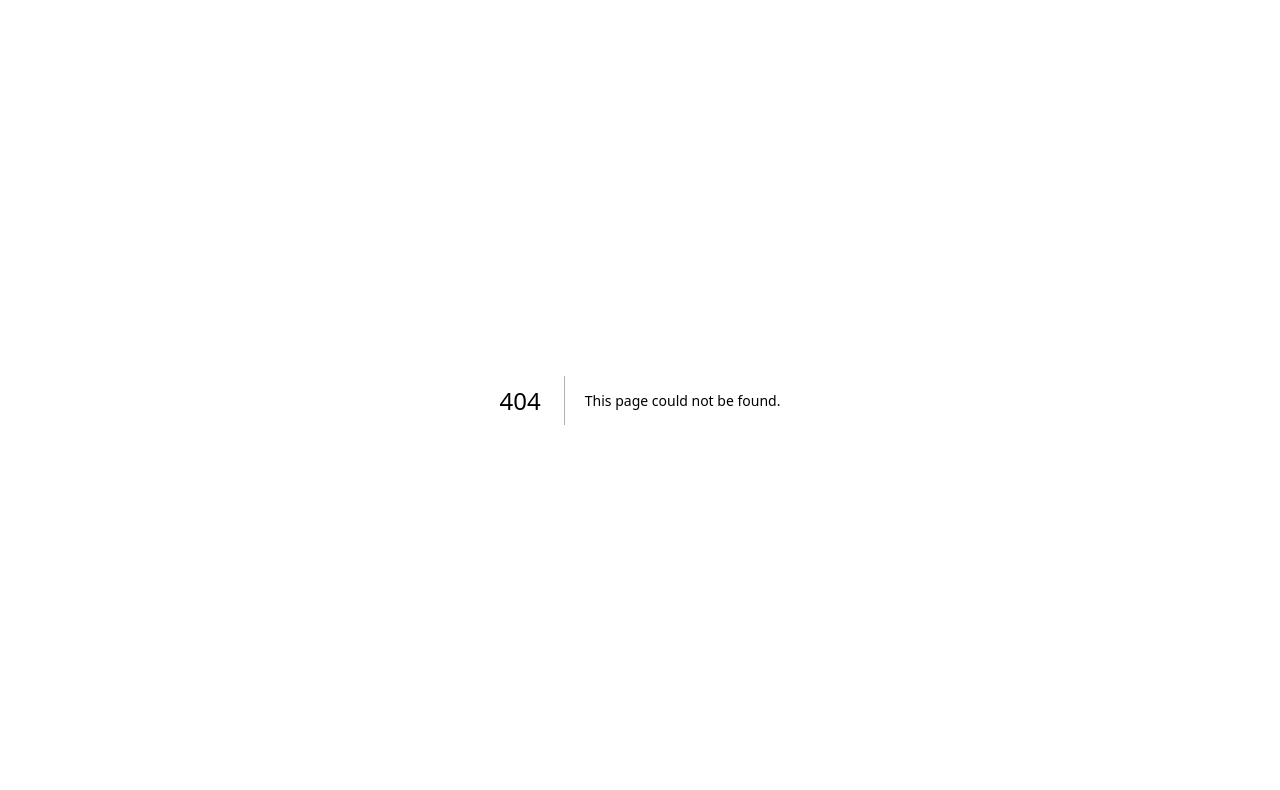
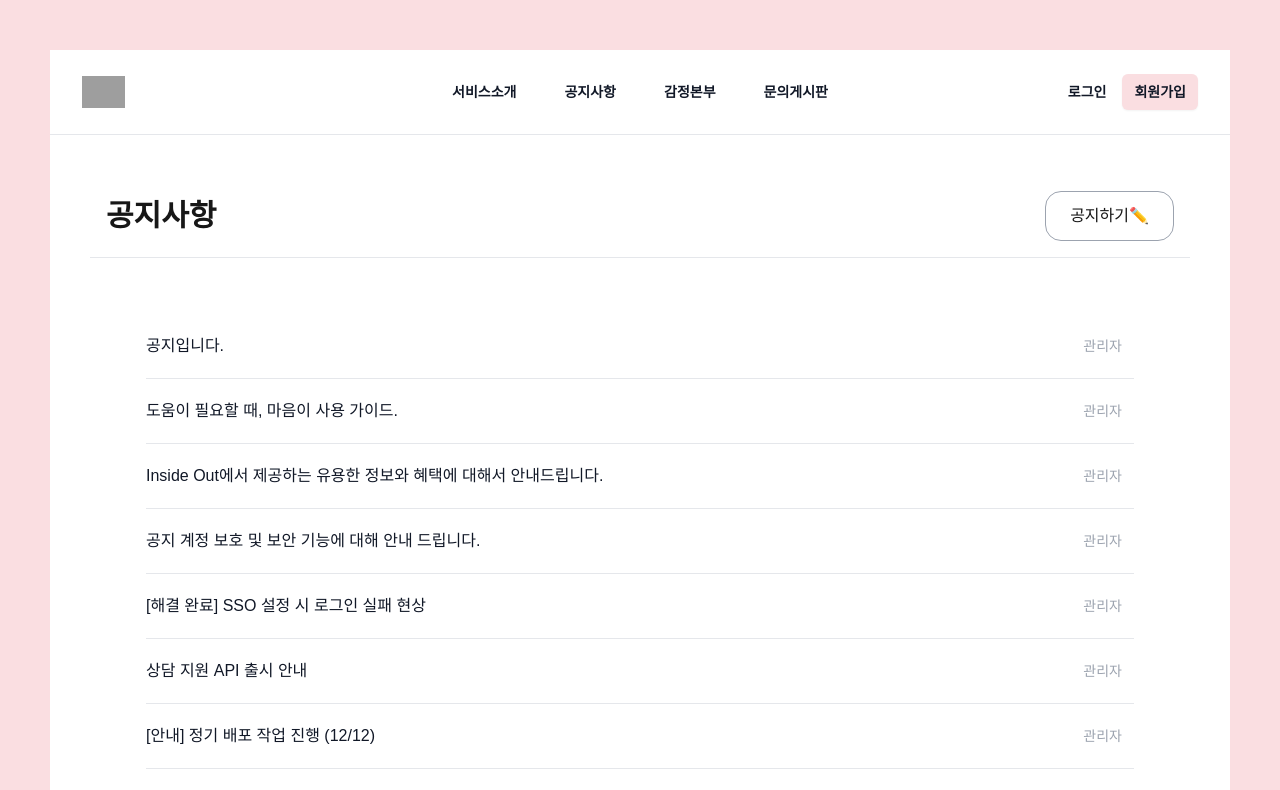
Before and after one commit to gjtjdwl/insideout-front, a Next.js app: page /notice in a window 1280 px wide. Before the commit this address had no page. Shown: the top 790 px of the page. Built offline with nearby package versions, Linux system fonts and the light colour scheme; grey boxes are pictures that could not be loaded.

Commit message:
feat : 공지사항 게시판

```diff
--- a/app/(header)/inquiry/page.tsx
+++ b/app/(header)/inquiry/page.tsx
@@ -13,6 +13,48 @@ const Inquiry = () => {
       title: '나의 문의 내역'
     },
   ];
+  const inquiryList = [
+    {
+      title: '문의합니다.',
+      role: '비회원',
+    },
+    {
+      title: '금액 관련 질문 있습니다..',
+      role: '부서장 ',
+    },
+    {
+      title: '부서원인데 상담 내역 체크를 잘못 해서 문의드립니다..',
+      role: '부서원',
+    },
+    {
+      title: '부서원인데 내역 체크를 잘못 해서 문의드립니다..',
+      role: '부서원',
+    },
+    {
+      title: '부서원 관리에 대한 질문입니다.',
+      role: '부서장 ',
+    },
+    {
+      title: '오류가 나서 문의합니다.',
+      role: '부서원',
+    },
+    {
+      title: '부서원인데 상담 내역 체크를 잘못 해서 문의드립니다..',
+      role: '부서원',
+    },
+    {
+      title: '문의합니다. 엄청 긴 문의 입니다. 제발 문의를 받아주세요 제발 제발료 내용은 바로 이러쿵저러쿵',
+      role: '부서원',
+    },
+    {
+      title: '너무 길어서 한 줄에 다 담을 수 없는 텍스트입니다. 말줄임표(...)를 사용해서 생략합니다.',
+      role: '부서원',
+    },
+    {
+      title: '문의합니다. 엄청 긴 문의 입니다. 제발 문의를 받아주세요 제발 제발료 내용은 바로 이러쿵저러쿵',
+      role: '부서원',
+    },
+  ]
 
   return (
     <div className="bg-customPink px-4 sm:px-[50px]">
@@ -34,7 +76,7 @@ const Inquiry = () => {
             ))}
           </div>
           <div className="pt-14 w-[90%] flex-grow flex flex-col justify-center">
-            <BoardList />
+            <BoardList boardList={inquiryList} />
             <div className="mt-10">
               <PaginationComponent totalPages={13} />
             </div>
--- /dev/null
+++ b/app/(header)/notice/page.tsx
@@ -0,0 +1,67 @@
+'use client'
+import BoardList from "../../components/BoardList"
+import PaginationComponent from "@/app/components/PagenationComponent";
+import { useRouter } from 'next/navigation';
+
+const Notice = () => {
+  const router = useRouter();
+  const noticeList = [
+    {
+      title: '공지입니다.',
+      role: '관리자',
+    },
+    {
+      title: '도움이 필요할 때, 마음이 사용 가이드.',
+      role: '관리자',
+    },
+    {
+      title: 'Inside Out에서 제공하는 유용한 정보와 혜택에 대해서 안내드립니다.',
+      role: '관리자',
+    },
+    {
+      title: '공지 계정 보호 및 보안 기능에 대해 안내 드립니다.',
+      role: '관리자',
+    },
+    {
+      title: '[해결 완료] SSO 설정 시 로그인 실패 현상',
+      role: '관리자',
+    },
+    {
+      title: '상담 지원 API 출시 안내',
+      role: '관리자',
+    },
+    {
+      title: '[안내] 정기 배포 작업 진행 (12/12)',
+      role: '관리자',
+    },
+    {
+      title: '[안내] 11/21(목) v4.1 정기 업데이트 시 PC앱 디자인 변경',
+      role: '관리자',
+    },
+  ]
+
+  return (
+    <div className="bg-customPink px-4 sm:px-[50px]">
+      <div className="items-center bg-white w-full p-10">
+        <div className="flex items-center justify-between p-4 border-b">
+          <div className="font-bold text-3xl">
+            공지사항
+          </div>
+          <button onClick={() => router.push('/inquirywriteboard')} className="py-3 px-6 border border-gray-400 rounded-2xl">
+            공지하기✏️
+          </button>
+        </div>
+        <div className="flex">
+          <div className="pt-14 w-[90%] flex-grow flex flex-col justify-center px-14">
+            <BoardList boardList={noticeList} />
+            <div className="mt-10">
+              <PaginationComponent totalPages={5} />
+            </div>
+          </div>
+        </div>
+      </div>
+    </div>
+  )
+}
+
+export default Notice
--- a/app/components/BoardList.tsx
+++ b/app/components/BoardList.tsx
@@ -1,58 +1,19 @@
-const people = [
-  {
-    title: '문의합니다.',
-    role: '비회원',
-  },
-  {
-    title: '금액 관련 질문 있습니다..',
-    role: '부서장 ',
-  },
-  {
-    title: '부서원인데 상담 내역 체크를 잘못 해서 문의드립니다..',
-    role: '부서원',
-  },
-  {
-    title: '부서원인데 내역 체크를 잘못 해서 문의드립니다..',
-    role: '부서원',
-  },
-  {
-    title: '부서원 관리에 대한 질문입니다.',
-    role: '부서장 ',
-  },
-  {
-    title: '오류가 나서 문의합니다.',
-    role: '부서원',
-  },
-  {
-    title: '부서원인데 상담 내역 체크를 잘못 해서 문의드립니다..',
-    role: '부서원',
-  },
-  {
-    title: '문의합니다. 엄청 긴 문의 입니다. 제발 문의를 받아주세요 제발 제발료 내용은 바로 이러쿵저러쿵',
-    role: '부서원',
-  },
-  {
-    title: '너무 길어서 한 줄에 다 담을 수 없는 텍스트입니다. 말줄임표(...)를 사용해서 생략합니다.',
-    role: '부서원',
-  },
-  {
-    title: '문의합니다. 엄청 긴 문의 입니다. 제발 문의를 받아주세요 제발 제발료 내용은 바로 이러쿵저러쿵',
-    role: '부서원',
-  },
-]
+type BoardListProps = {
+  boardList: { title: string; role: string }[]; // any 대신 명확한 타입을 정의하는 것이 좋습니다.
+};
 
-export default function BoardList() {
+export default function BoardList({ boardList }: BoardListProps) {
   return (
     <ul role="list" className="">
-      {people.map((person,index) => (
+      {boardList.map((inquiry,index) => (
         <li key={index} className="flex items-center justify-between border-b gap-x-6 my-5 pb-5 cursor-pointer">
           <div className="flex min-w-0 gap-x-4">
             <div className="min-w-0 flex-auto">
-              <p className="max-w-[200px] lg:max-w-[850px] sm:max-w-[300px] truncate font-medium text-gray-900">{person.title}</p>
+              <p className="max-w-[200px] lg:max-w-[850px] sm:max-w-[300px] truncate font-medium text-gray-900">{inquiry.title}</p>
             </div>
           </div>
           <div className="hidden shrink-0 sm:flex sm:flex-col sm:items-end mr-3">
-            <p className="text-sm text-gray-400">{person.role}</p>
+            <p className="text-sm text-gray-400">{inquiry.role}</p>
           </div>
         </li>
       ))}
```
